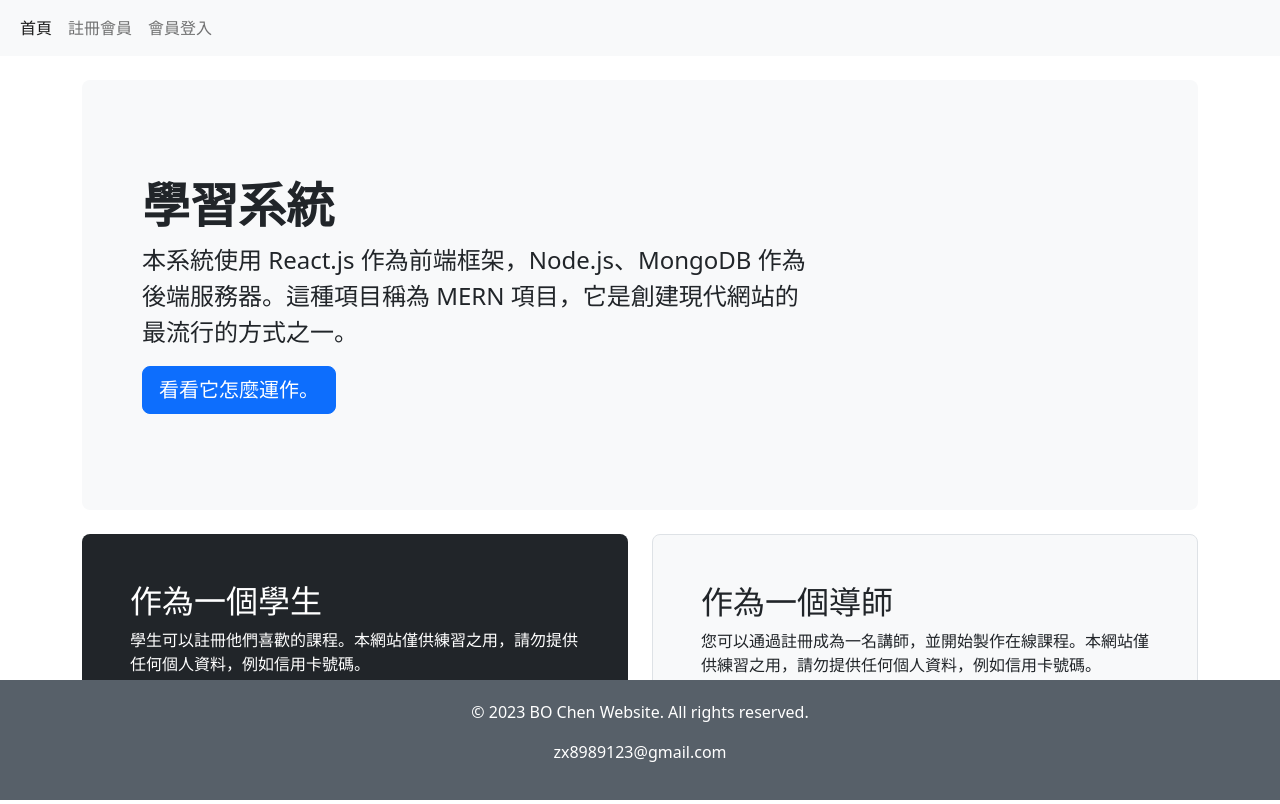
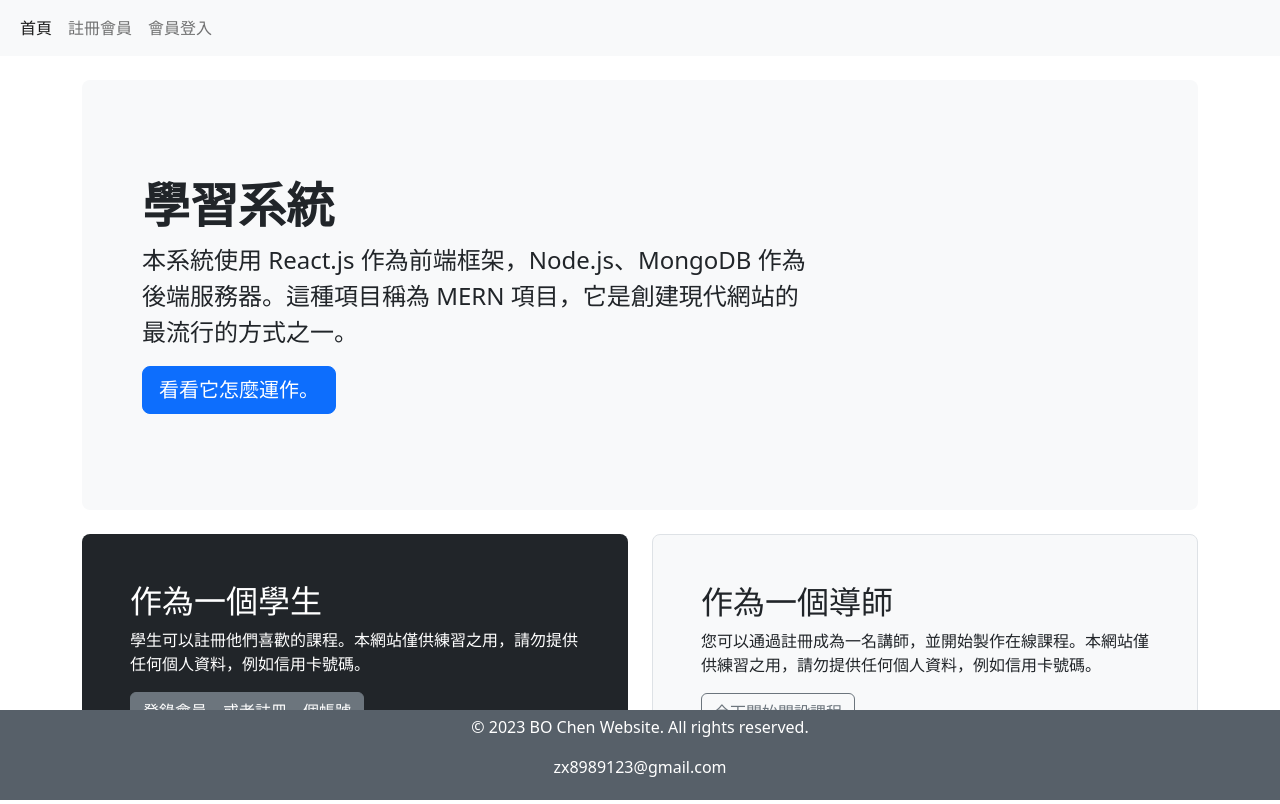
Before and after one commit to tsai12123/myproject9_Front_end, a React (Create React App) app: page / in a window 1280 px wide. Built offline with nearby package versions, Linux system fonts and the light colour scheme.

Commit message:
updada scss padding:5px

```diff
--- a/src/styles/styles.css
+++ b/src/styles/styles.css
@@ -3,7 +3,7 @@
   text-align: center;
   background-color: rgb(87, 96, 105);
   color: #fff;
-  padding: 20px 0;
+  padding: 5px 0;
   width: 100%;
   bottom: 0;
 }/*# sourceMappingURL=styles.css.map */
--- a/src/styles/styles.scss
+++ b/src/styles/styles.scss
@@ -3,7 +3,7 @@
   text-align: center;
   background-color: rgb(87, 96, 105);
   color: #fff;
-  padding: 20px 0;
+  padding: 5px 0;
   width: 100%;
   bottom: 0;
 }
```
Also changed, not shown: 1 other file (tests, documents, lock files or other folders).
